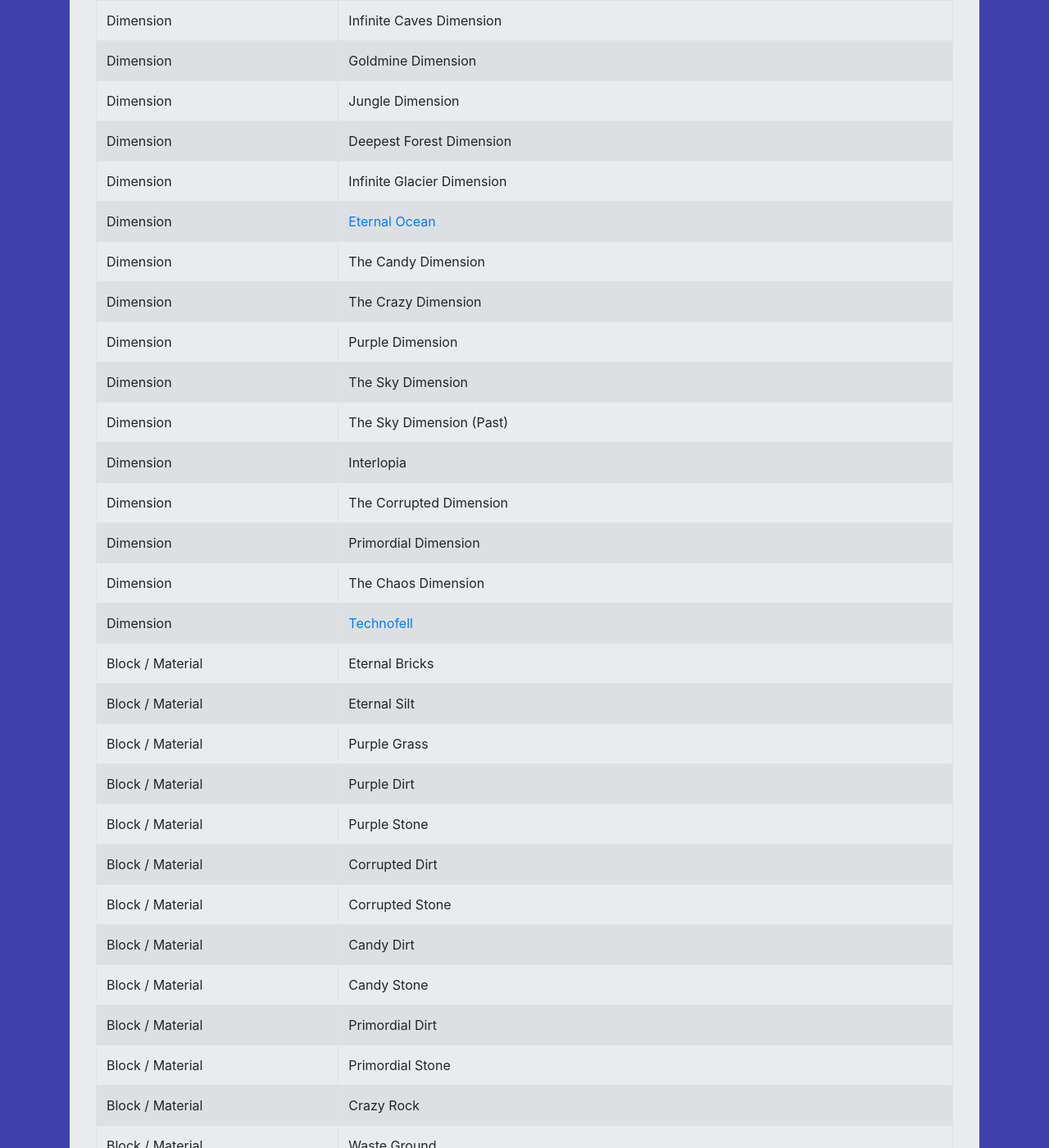
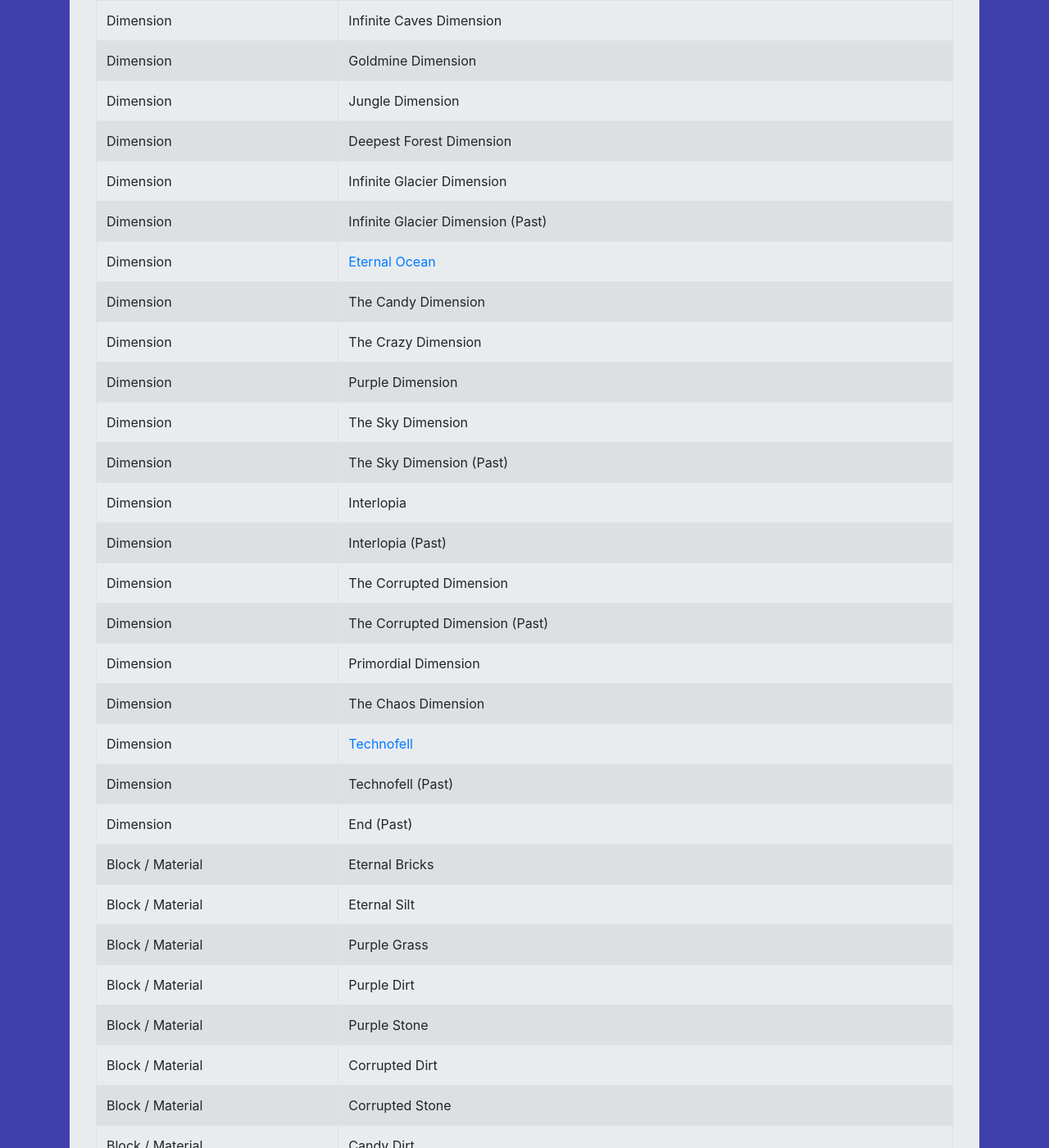
Before and after one commit to TeamCstudios/DimensionsMod, a Jekyll site: the page built from index.md, in a window 1280 px wide and 1400 px high, scrolled down 527 px. Shown: the whole window at 82% size. Built offline with Jekyll 4.4.1, drawn with Linux system fonts in a browser that asks for light colours; nearby versions of some CDN libraries; some of the changed text lies outside the part shown.

Commit message:
Add 0.11.0 stuff

```diff
--- a/index.md
+++ b/index.md
@@ -21,6 +21,7 @@ Dimensions Mod wiki.
 | Dimension         | Jungle Dimension                                  |
 | Dimension         | Deepest Forest Dimension                          |
 | Dimension         | Infinite Glacier Dimension                        |
+| Dimension         | Infinite Glacier Dimension (Past)                 |
 | Dimension         | [Eternal Ocean](dimension/eternalocean)           |
 | Dimension         | The Candy Dimension                               |
 | Dimension         | The Crazy Dimension                               |
@@ -28,10 +29,14 @@ Dimensions Mod wiki.
 | Dimension         | The Sky Dimension                                 |
 | Dimension         | The Sky Dimension (Past)                          |
 | Dimension         | Interlopia                                        |
+| Dimension         | Interlopia (Past)                                 |
 | Dimension         | The Corrupted Dimension                           |
+| Dimension         | The Corrupted Dimension (Past)                    |
 | Dimension         | Primordial Dimension                              |
 | Dimension         | The Chaos Dimension                               |
 | Dimension         | [Technofell](dimension/technofell)                |
+| Dimension         | Technofell (Past)                                 |
+| Dimension         | End (Past)                                        |
 | Block / Material  | Eternal Bricks                                    |
 | Block / Material  | Eternal Silt                                      |
 | Block / Material  | Purple Grass                                      |
@@ -71,14 +78,14 @@ Dimensions Mod wiki.
 | Armor             | Ice Armor                                         |
 | Armor             | Interloper Armor                                  |
 | Armor             | Interloper Commander Armor                        |
-| Weapon            | [Water Bow](weapon/waterbow)                                         |
-| Weapon            | [Void Bow](weapon/voidbow)                                          |
-| Weapon            | [Fire Bow](weapon/firebow)                         |
+| Weapon            | [Water Bow](weapon/waterbow)                      |
+| Weapon            | [Void Bow](weapon/voidbow)                        |
+| Weapon            | [Fire Bow](weapon/firebow)                        |
 | Weapon            | Air Bow                                           |
-| Weapon            | Purple Bow                                         |
-| Weapon            | Electric Bow                                         |
+| Weapon            | Purple Bow                                        |
+| Weapon            | Electric Bow                                      |
 | Weapon            | Bow of Elemental Creation                         |
-| Weapon            | Bow of Elemental Destruction                       |
+| Weapon            | Bow of Elemental Destruction                      |
 | Tool              | Purple Pickaxe                                    |
 | Structure         | Portal Hallway                                    |
 | Structure         | Destroyed Portal Hallway                          |
```
Also changed, not shown: other parts of index.md (+7 -3 lines), changelog.md.
